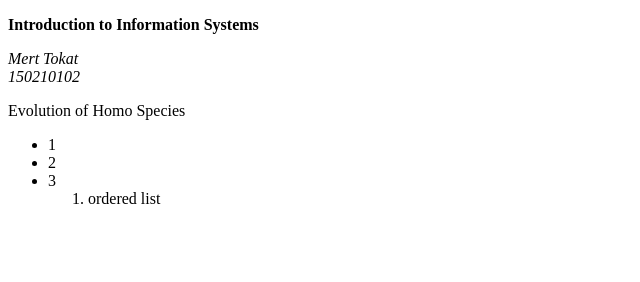
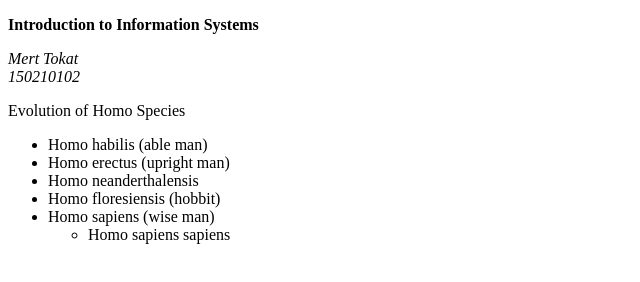
Before and after one commit to itu-itis/git-fundamentals-draft-itu-itis21-tokat21, a plain HTML site: page index.html in a window 1280 px wide. Shown: the whole page, without its empty margins (0-640 px from the left). Drawn offline with Linux system fonts and the light colour scheme.

Commit message:
index.html is added.

```diff
--- a/index.html
+++ b/index.html
@@ -23,12 +23,14 @@
             Evolution of Homo Species
         </p>
         <ul>
-            <li>1</li>
-            <li>2</li>
-            <li>3</li>
-            <ol>
-                <li>ordered list</li>
-            </ol>
+            <li>Homo habilis (able man)</li>
+            <li>Homo erectus (upright man)</li>
+            <li>Homo neanderthalensis</li>
+            <li>Homo floresiensis (hobbit)</li>
+            <li>Homo sapiens (wise man)</li>
+                <ul>
+                    <li>Homo sapiens sapiens</li>
+                </ul>
         </ul>
     </body>
 </html>
```
